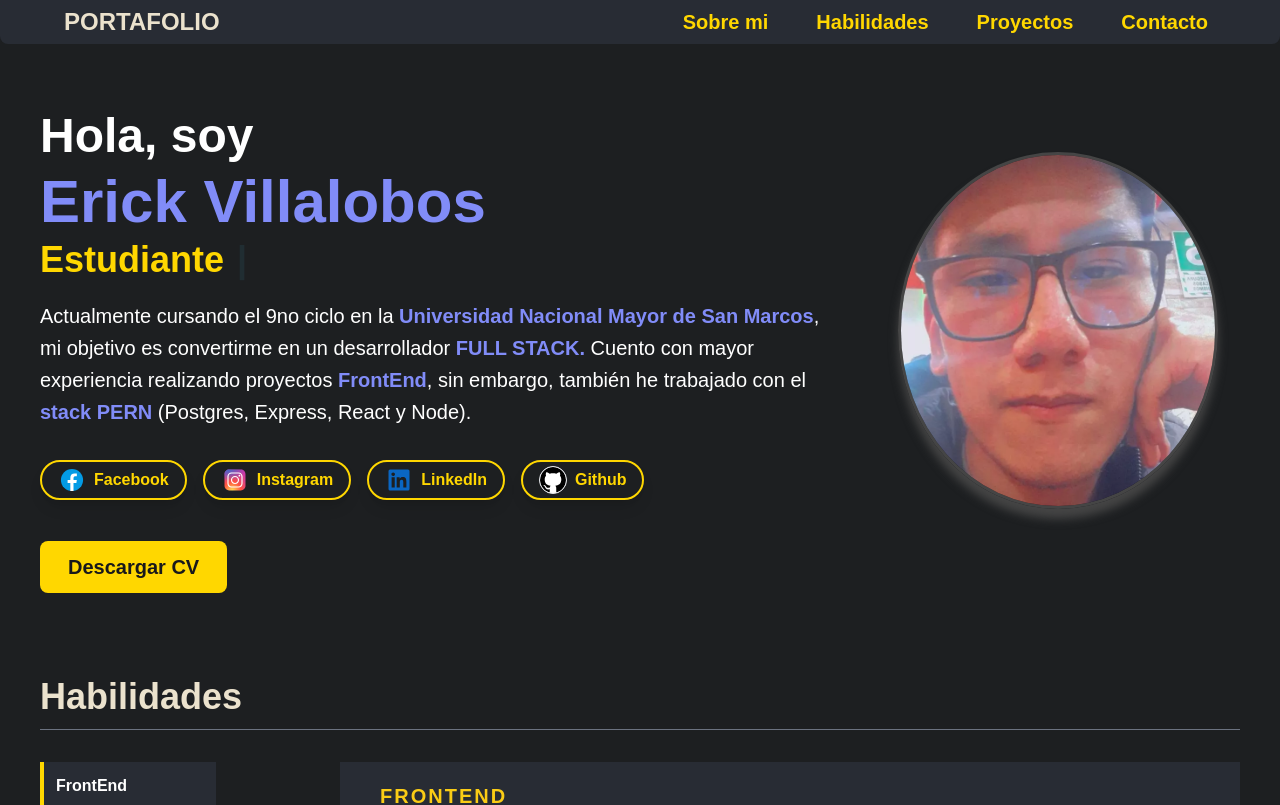
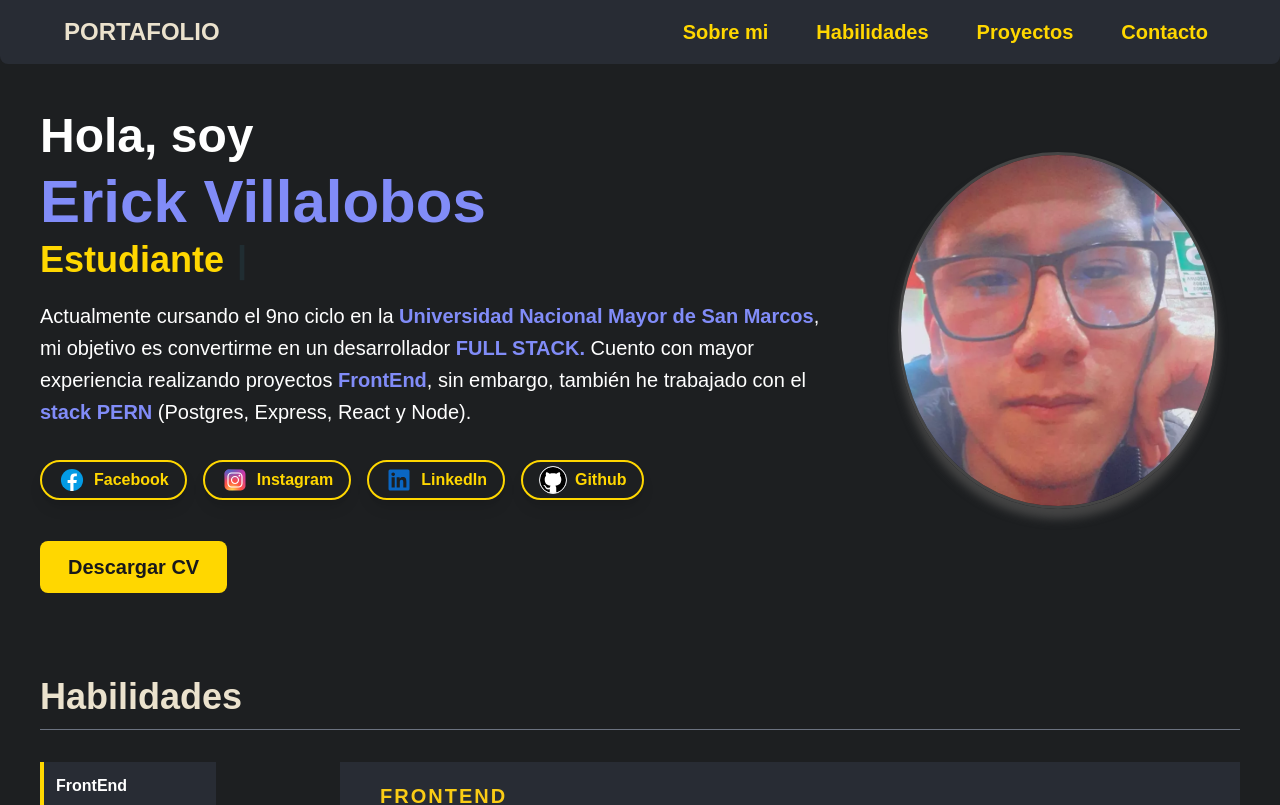
Before and after one commit to Erick-vc/Portafolio, a React (Create React App) app: page / in a window 1280 px wide. Shown: the top 805 px of the page. Built offline with nearby package versions, Linux system fonts and the light colour scheme.

Commit message:
edit a div

```diff
--- a/public/index.html
+++ b/public/index.html
@@ -1,10 +1,10 @@
 <!DOCTYPE html>
 <html lang="en">
   <head>
-    <meta charset="utf-8" />
+    <meta charset="UTF-8" />
     <meta name="viewport" content="width=device-width, initial-scale=1" />
-    <!-- <meta name="theme-color" content="#4285f4" /> -->
-    <meta name="theme-color" content="#000000" />
+    <meta name="theme-color" content="#4285f4" />
+    <!-- <meta name="theme-color" content="#000000" /> -->
     <meta
       name="description"
       content="Web site created using create-react-app"
--- a/src/components/Habilidades.jsx
+++ b/src/components/Habilidades.jsx
@@ -60,7 +60,7 @@ const Habilidades = () => {
             />
           </div>
           <div className="w-full md:w-3/4">
-            <div div className={`hidden bg-secundary md:flex px-10 py-5 gap-4`}>
+            <div className={`hidden bg-secundary md:flex px-10 py-5 gap-4`}>
               <Skills state={stateSkills} screen="desk" />
             </div>
           </div>
--- a/src/layout/Header.jsx
+++ b/src/layout/Header.jsx
@@ -41,7 +41,7 @@ const Header = () => {
   }, []);
 
   return (
-    <header className="mx-auto fixed w-full py-1.5 top-0 rounded-b-lg z-50 bg-secundary">
+    <header className="mx-auto fixed w-full py-4 top-0 rounded-b-lg z-50 bg-secundary">
       <div className=" flex flex-wrap justify-between items-center px-[5%]">
         <a title="Image" href="#home" className="photo" alt="photoImage">
           <img src={Perfil} alt="logo" />
--- a/src/layout/Home.jsx
+++ b/src/layout/Home.jsx
@@ -8,20 +8,21 @@ import { useContext } from "react";
 import Header from "./Header";
 import Footer from "./Footer";
 
+
 const Home = () => {
   const { menu } = useContext(AppContext);
 
   return (
-    <>
+    <div>
       <Header />
-        <main className={`mx-auto max-w-screen-xl px-10 ${ menu && "isActive blur-md md:blur-0"}`}>
+        <main className={`mx-auto max-w-screen-xl px-10 ${ menu ? ("isActive blur-md md:blur-0") : ("")}`}>
           <Inicio />
           <Habilidades />
           <Proyectos />
           <Contacto />
         </main>
       <Footer />
-    </>
+    </div>
   );
 };
 
```
Also changed, not shown: 1 other file (tests, documents, lock files or other folders).
